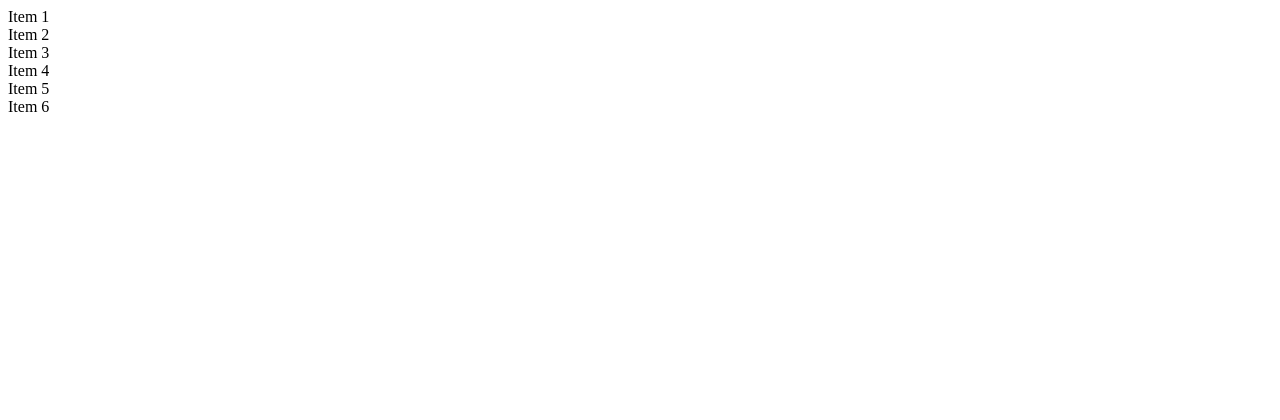
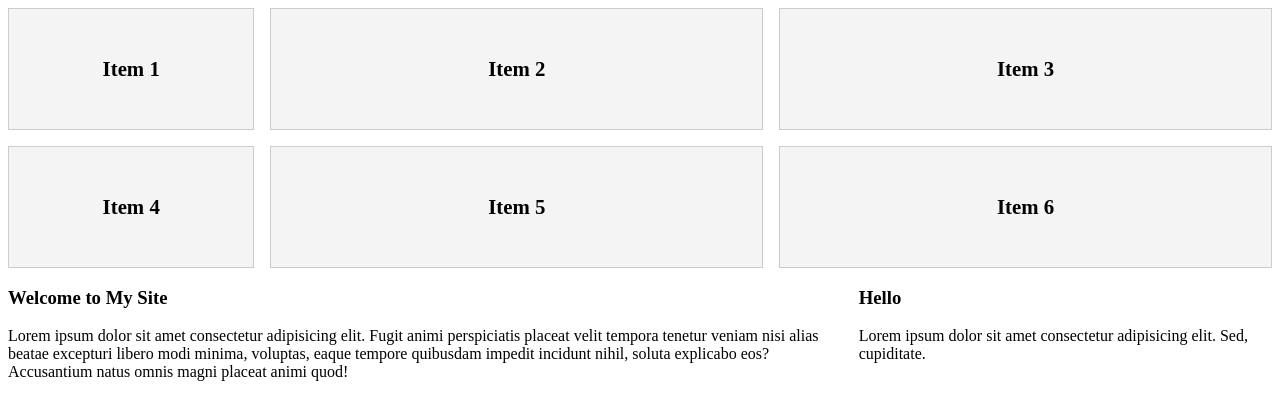
Before and after one commit to ymdarake/udemy-modern_html_css, a plain HTML site: page grid_sandbox/01_grid_columns.html in a window 1280 px wide. Drawn offline with Linux system fonts and the light colour scheme.

Commit message:
[89]Grid Basics

```diff
--- a/grid_sandbox/01_grid_columns.html
+++ b/grid_sandbox/01_grid_columns.html
@@ -5,7 +5,29 @@
     <meta name="viewport" content="width=device-width, initial-scale=1.0" />
     <meta http-equiv="X-UA-Compatible" content="ie=edge" />
     <title>Grid Columns</title>
-    <style></style>
+    <style>
+      .grid {
+        display: grid;
+        /* grid-template-columns: 200px auto 200px; */
+        /* grid-template-columns: repeat(3, auto); */
+        grid-template-columns: 1fr 2fr 2fr;
+        grid-gap: 1rem;
+      }
+      .item {
+        padding: 3rem;
+        border: #ccc 1px solid;
+        background: #f4f4f4;
+        font-size: 1.3rem;
+        font-weight: bold;
+        text-align: center;
+      }
+
+      main {
+        display: grid;
+        grid-template-columns: 2fr 1fr;
+        grid-gap: 1.5rem;
+      }
+    </style>
   </head>
   <body>
     <div class="grid">
@@ -16,5 +38,25 @@
       <div class="item">Item 5</div>
       <div class="item">Item 6</div>
     </div>
+
+    <main>
+      <section>
+        <h3>Welcome to My Site</h3>
+        <p>
+          Lorem ipsum dolor sit amet consectetur adipisicing elit. Fugit animi
+          perspiciatis placeat velit tempora tenetur veniam nisi alias beatae
+          excepturi libero modi minima, voluptas, eaque tempore quibusdam
+          impedit incidunt nihil, soluta explicabo eos? Accusantium natus omnis
+          magni placeat animi quod!
+        </p>
+      </section>
+      <aside>
+        <h3>Hello</h3>
+        <p>
+          Lorem ipsum dolor sit amet consectetur adipisicing elit. Sed,
+          cupiditate.
+        </p>
+      </aside>
+    </main>
   </body>
 </html>
```
